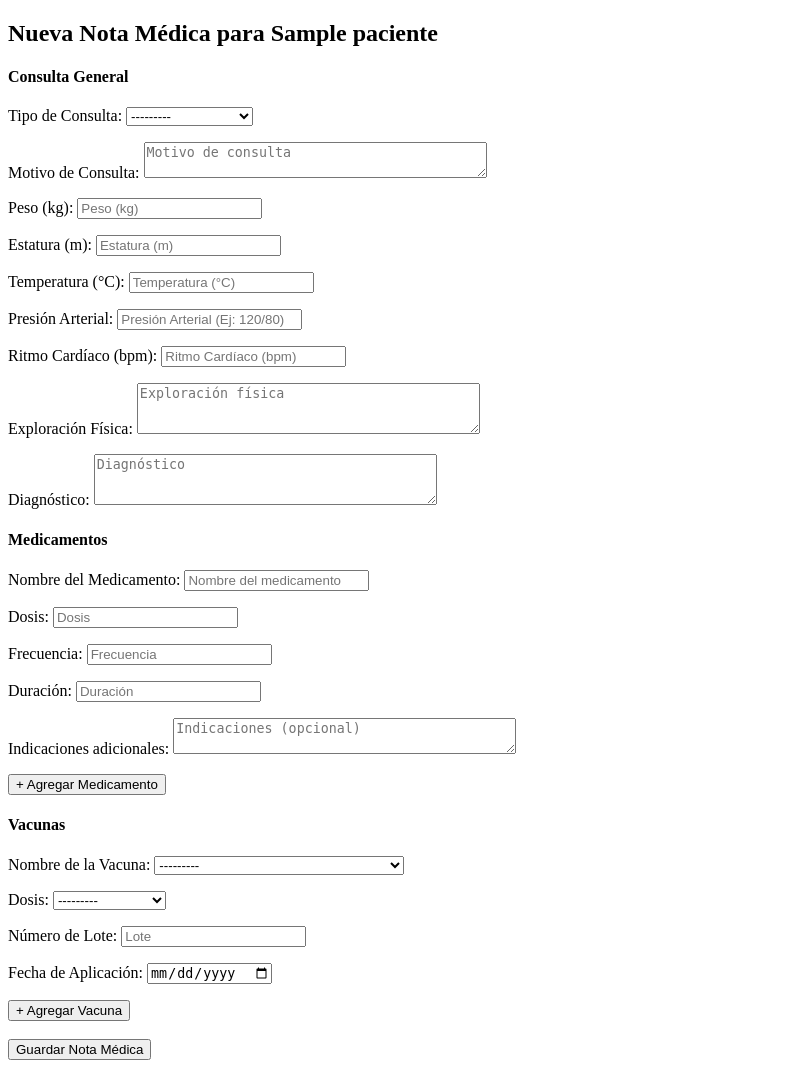
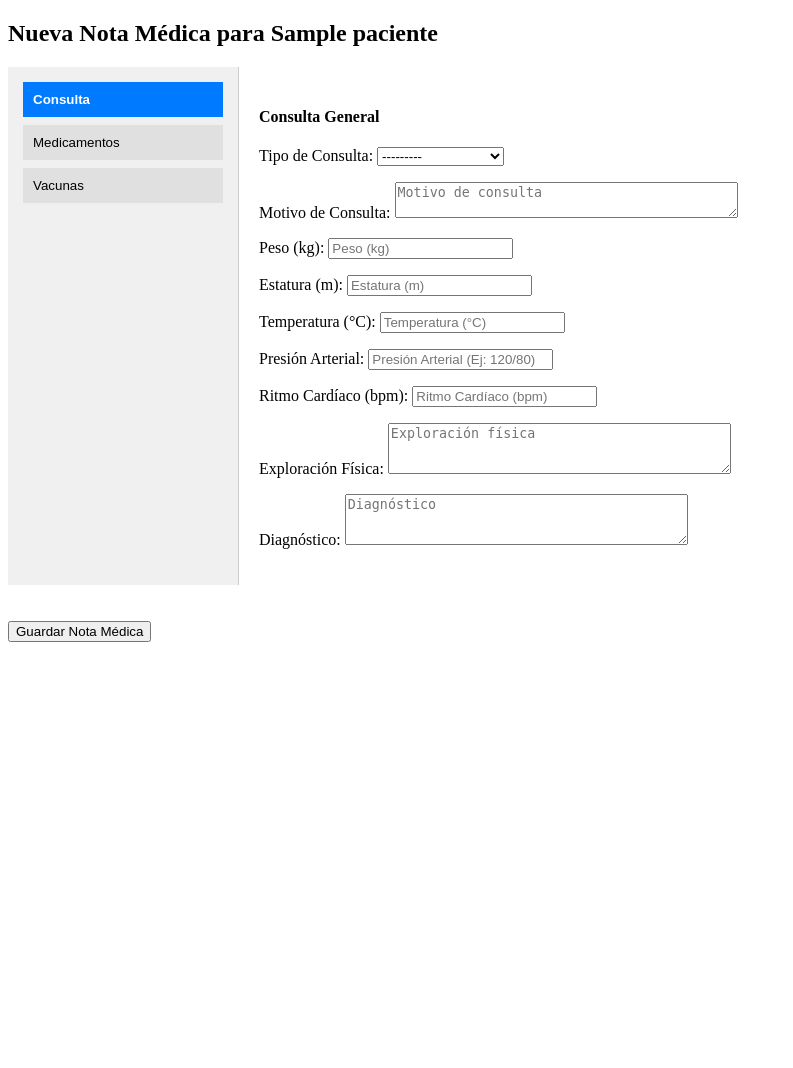
Before and after one commit to AlanMtz02/Proyecto-Integrador-I, a Django app: page /expediente/1/notas/nueva/ in a window 1280 px wide. Shown: the whole page, without its empty margins (0-793 px from the left). After the commit the page ends 642 px from the top, so only its background shows below. Run offline with Django 5.2, Linux system fonts and the light colour scheme; a user stored in the database is signed in; tables that the repository leaves empty hold one stand-in row (values such as "Sample post").

Commit message:
Creacion de nota medica y mejora de visualizacion de datos

```diff
--- a/clinica/urls.py
+++ b/clinica/urls.py
@@ -11,6 +11,7 @@ urlpatterns = [
     # Expediente
     path('expediente/', views.expediente_buscar, name='expediente_buscar'),
     path('expediente/buscar/', views.buscar_pacientes, name='buscar_pacientes'),
+    path('pacientes/autocomplete/', views.pacientes_autocomplete, name='pacientes_autocomplete'),#en el CRUD
     path('expediente/<int:paciente_id>/medicamentos/', views.expediente_medicamentos, name='expediente_medicamentos'),
     path('expediente/<int:paciente_id>/vacunas/', views.expediente_vacunas, name='expediente_vacunas'),
     path('expediente/<int:paciente_id>/notas/', views.expediente_notas, name='expediente_notas'),#Es la que se abre por defecto. Pantalla "principal" de expediente
--- a/clinica/views.py
+++ b/clinica/views.py
@@ -68,10 +68,30 @@ def buscar_pacientes(request):
         #Busqueda por nombre completo, curp,telefono
         pacientes = Paciente.objects.filter( nombre__icontains=query ) | Paciente.objects.filter( apellidos__icontains=query ) | Paciente.objects.filter( curp__icontains=query ) | Paciente.objects.filter( telefono__icontains=query )
         for p in pacientes: #Guardamos los resultados de la busqueda
-            resultados.append({ 'id': p.id, 'nombre': f"{p.nombre} {p.apellidos}", 'curp': p.curp, 'telefono': p.telefono, })
+            resultados.append({
+                'id': p.id,
+                'nombre': f"{p.nombre} {p.apellidos}",
+                'curp': p.curp,
+                'telefono': p.telefono,
+            })
 
     return JsonResponse(resultados, safe=False)
 
+
+@login_required
+def pacientes_autocomplete(request):
+    q = request.GET.get('q', '')
+    pacientes = Paciente.objects.filter(nombre__icontains=q)[:5]  # máximo 5 sugerencias
+    results = []
+    for p in pacientes:
+        # Campos que se mostrara en la sugerencia
+        results.append({
+            "id": p.id,
+            "nombre": f"{p.nombre} {p.apellidos}",
+            'curp':p.curp,
+            "telefono": p.telefono,
+        })
+    return JsonResponse(results, safe=False)
 
 #Es la pantalla "principal" al entrar al expediente. Es el que muesyta las notas medicas
 @login_required
@@ -128,7 +148,6 @@ def expediente_vacunas(request, paciente_id):
 @login_required
 def crear_nota_medica(request, paciente_id): #Mismo argumento que esta en urls.py
     paciente = get_object_or_404(Paciente, id=paciente_id)
-
 
     #---GRUPO DE FORMULARIOS---
     #Solo un formulario por defecto se muestra
@@ -202,3 +221,19 @@ def crear_nota_medica(request, paciente_id): #Mismo argumento que esta en urls.p
 
     #Mostrar crear_nota_medica.html
     return render(request, 'clinica/crear_nota_medica.html', { 'nota_form': nota_form, 'medicamento_formset': medicamento_formset, 'vacuna_formset': vacuna_formset, 'paciente': paciente, })
+
+
+
+@login_required
+def pacientes_autocomplete(request):
+    q = request.GET.get('q', '')
+    pacientes = Paciente.objects.filter(nombre__icontains=q)[:5]  # máximo 5 sugerencias
+    results = []
+    for p in pacientes:
+        #Campos que se mostrara en la sugerencia
+        results.append({
+            "id": p.id,
+            "nombre": f"{p.nombre} {p.apellidos}",
+            "telefono": p.telefono,
+        })
+    return JsonResponse(results, safe=False)
--- a/templates/clinica/crear_nota_medica.html
+++ b/templates/clinica/crear_nota_medica.html
@@ -1,10 +1,56 @@
-<!--Extendera de base.html-->
+<!--extendera de base.html-->
 <!DOCTYPE html>
-<html lang="en">
+<html lang="es">
 <head>
     <meta charset="UTF-8">
-    <meta name="viewport" content="width=device-width, initial-scale=1.0">
-    <title>Document</title>
+    <title>Nueva Nota Médica</title>
+    <style>
+        /* Layout principal: dos columnas */
+        .expediente-layout {
+            display: flex; /* activa flexbox */
+            min-height: 500px; /* altura mínima */
+        }
+
+        /* Menú lateral */
+        .menu-lateral {
+            width: 200px; /* ancho fijo */
+            background-color: #f0f0f0; /* fondo gris claro */
+            padding: 15px;
+            border-right: 1px solid #ccc; /* línea divisoria */
+        }
+
+        .menu-lateral button {
+            display: block; /* cada botón ocupa toda la fila */
+            width: 100%;
+            padding: 10px;
+            margin-bottom: 8px;
+            border: none;
+            background-color: #e0e0e0;
+            cursor: pointer;
+            text-align: left; /* texto alineado a la izquierda */
+        }
+
+        .menu-lateral button.active {
+            background-color: #007bff; /* azul */
+            color: white;
+            font-weight: bold;
+        }
+
+        /* Contenido a la derecha */
+        .contenido {
+            flex: 1; /* ocupa todo el espacio restante */
+            padding: 20px;
+            background-color: #fff;
+        }
+
+        /* Cada sección (consulta, medicamentos, vacunas) */
+        .tab-content {
+            display: none; /* oculto por defecto */
+        }
+        .tab-content.active {
+            display: block; /* solo se muestra el activo */
+        }
+    </style>
 </head>
 <body>
 
@@ -13,70 +59,93 @@
 <form method="post">
     {% csrf_token %}
 
-    <!-- Consulta General -->
+    <div class="expediente-layout">
+        <!-- Menú lateral -->
+        <div class="menu-lateral">
+            <button type="button" class="tab-btn active" data-target="consulta">Consulta</button>
+            <button type="button" class="tab-btn" data-target="medicamentos">Medicamentos</button>
+            <button type="button" class="tab-btn" data-target="vacunas">Vacunas</button>
+        </div>
+
+        <!-- Contenido -->
+        <div class="contenido">
+            <!-- Consulta -->
+            <div id="consulta" class="tab-content active">
                 <h4>Consulta General</h4>
                 {{ nota_form.as_p }}
+            </div>
 
             <!-- Medicamentos -->
+            <div id="medicamentos" class="tab-content">
                 <h4>Medicamentos</h4>
-    {{ medicamento_formset.management_form }}<!--Genera inputs ocultos (TOTAL_FORMS,INITIAL_FORMS,etc).Contador oficial de formularios-->
+                {{ medicamento_formset.management_form }}
                 <div id="medicamento-forms">
-        {% for form in medicamento_formset %}<!--Recorre cada formulario del formset. Como extra=1, solo muestra 1, conforme se presiona el boton agregar, se van mostrando mas -->
+                    {% for form in medicamento_formset %}
                         <div class="medicamento-form">
-                {{ form.as_p }}<!--Dibuja cada campo del formulario dentro de un <p>-->
+                            {{ form.as_p }}
                         </div>
                     {% endfor %}
                 </div>
                 <button type="button" id="add-medicamento">+ Agregar Medicamento</button>
+            </div>
 
             <!-- Vacunas -->
+            <div id="vacunas" class="tab-content">
                 <h4>Vacunas</h4>
-    {{ vacuna_formset.management_form }}<!--Genera inputs ocultos (TOTAL_FORMS,INITIAL_FORMS,etc).Contador oficial de formularios-->
+                {{ vacuna_formset.management_form }}
                 <div id="vacuna-forms">
-        {% for form in vacuna_formset %}<!--Recorre cada formulario del formset. Como extra=1, solo muestra 1-->
+                    {% for form in vacuna_formset %}
                         <div class="vacuna-form">
-                {{ form.as_p }}<!--Dibuja cada campo del formulario dentro de un <p>-->
+                            {{ form.as_p }}
                         </div>
                     {% endfor %}
                 </div>
                 <button type="button" id="add-vacuna">+ Agregar Vacuna</button>
+            </div>
+        </div>
+    </div>
 
     <br><br>
     <button type="submit" class="btn btn-primary">Guardar Nota Médica</button>
 </form>
 
-<!-- Script para clonar formularios dinámicamente -->
 <script>
+    // --- Pestañas ---
+    const tabButtons = document.querySelectorAll('.tab-btn');
+    const tabContents = document.querySelectorAll('.tab-content');
+
+    tabButtons.forEach(btn => {
+        btn.addEventListener('click', () => {
+            tabButtons.forEach(b => b.classList.remove('active'));
+            tabContents.forEach(c => c.classList.remove('active'));
+
+            btn.classList.add('active');
+            document.getElementById(btn.dataset.target).classList.add('active');
+        });
+    });
+
+    // --- Clonado de formularios ---
     function addForm(prefix) {
-        // Contenedor de formularios
         let container = document.getElementById(prefix + '-forms');
-        // Número actual de formularios
         let totalForms = document.querySelector('#id_' + prefix + '-TOTAL_FORMS');
         let formCount = parseInt(totalForms.value);
 
-        // Clonar el primer formulario
         let newForm = container.children[0].cloneNode(true);
-
-        // Actualizar los índices en los atributos name y id
         newForm.innerHTML = newForm.innerHTML.replace(
             new RegExp(prefix + '-0', 'g'),
             prefix + '-' + formCount
         );
 
-        // Agregar el nuevo formulario al contenedor
         container.appendChild(newForm);
-
-        // Incrementar el contador de formularios
         totalForms.value = formCount + 1;
     }
 
-    // Botones
     document.getElementById('add-medicamento').addEventListener('click', function() {
-        addForm('medicamento'); // Ojo: es el prefix de la vista crear_nota_medica.busca id="medicamento-forms"
+        addForm('medicamento');
     });
 
     document.getElementById('add-vacuna').addEventListener('click', function() {
-        addForm('vacuna'); //Busca id="vacuna-forms"
+        addForm('vacuna');
     });
 </script>
 </body>
```
Also changed, not shown: templates/clinica/base_expediente.html (+10 -7 lines), templates/clinica/expediente_buscar.html (+26 -7 lines), templates/clinica/lista_pacientes.html (+51 -8 lines). Lines whose indentation alone changed are shown as unchanged.
